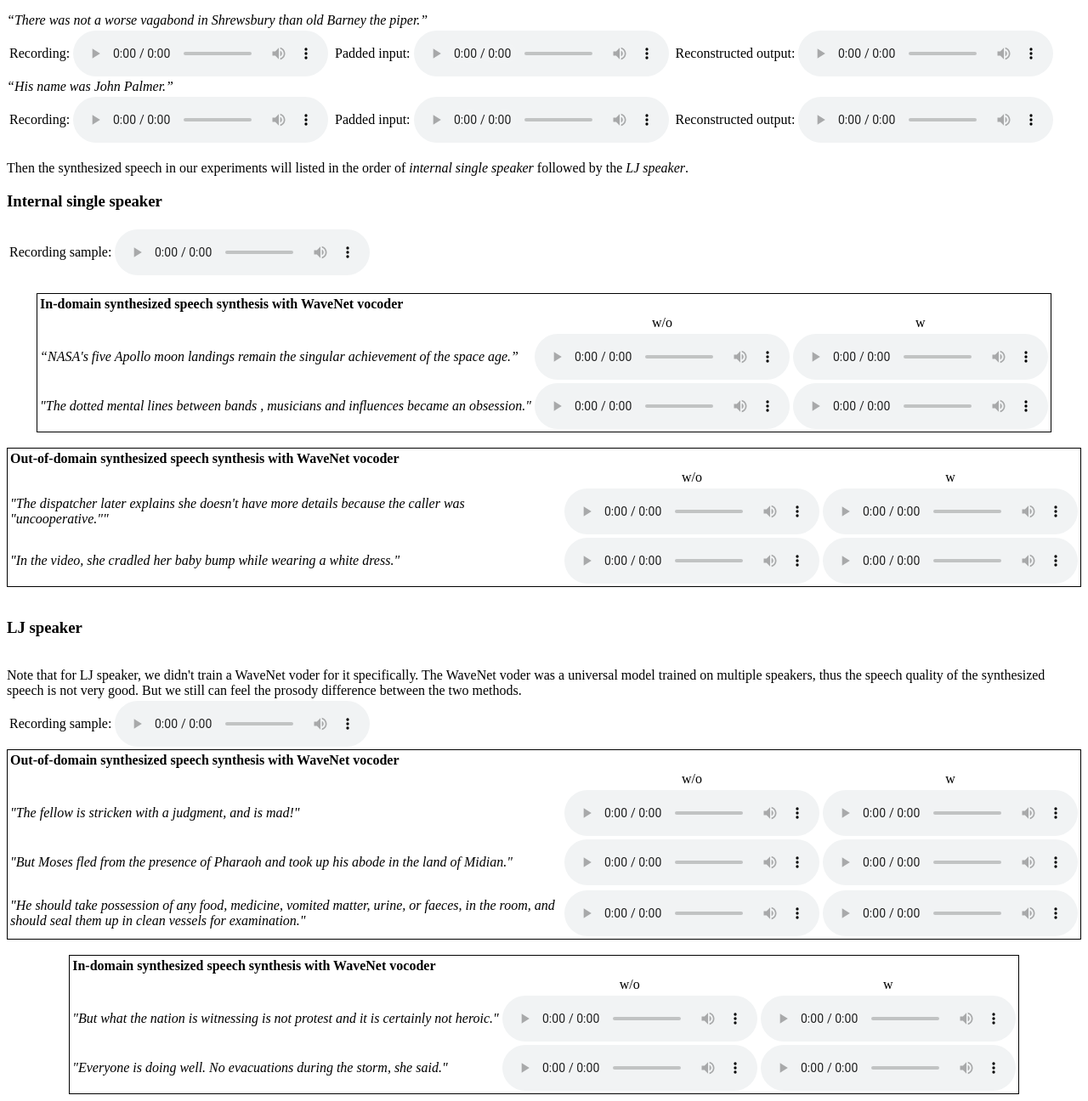
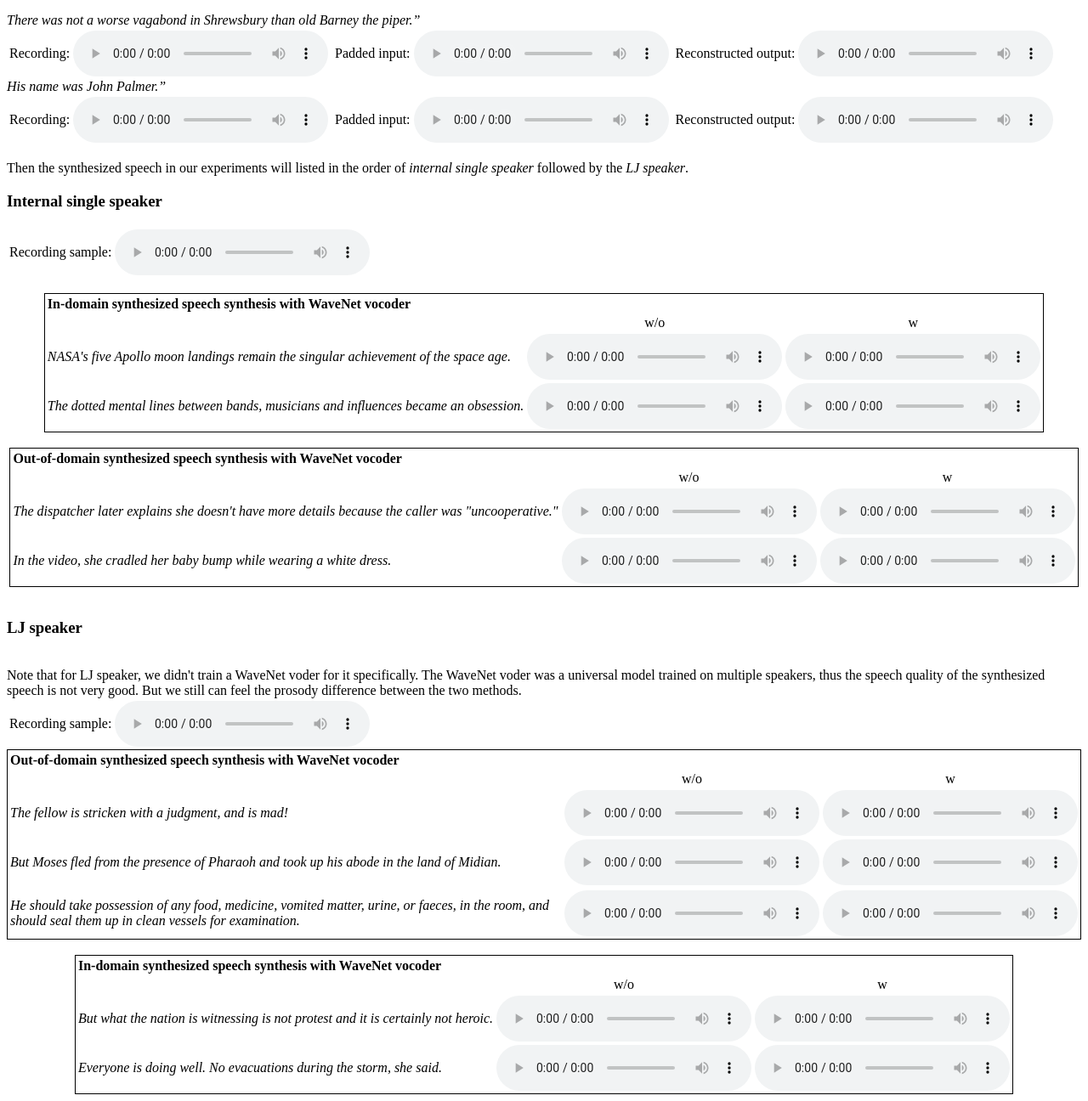
Before and after one commit to Judy44Chen/TTS, a plain HTML site: page index.html in a window 1280 px wide. Shown: the part 279-1575 px from the top of the page at 85% size. Drawn offline with Linux system fonts and the light colour scheme; a script that the page names is missing.

Commit message:
remove quote from script

```diff
--- a/index.html
+++ b/index.html
@@ -39,7 +39,7 @@ Firstly, we will present the reconstructed speech using the BERT model (audio un
 <div>
     <h3>Masked segment reconstructed by speech BERT with Griffin-Lim vocoder</h3>
 
-    <i>“There was not a worse vagabond in Shrewsbury than old Barney the piper.”</i>
+    <i>There was not a worse vagabond in Shrewsbury than old Barney the piper.”</i>
         <table><tbody><tr>
             <td>Recording:</td>
             <td>
@@ -63,7 +63,7 @@ Firstly, we will present the reconstructed speech using the BERT model (audio un
             </td>
         </tr>
     </tbody></table>
-    <i>“His name was John Palmer.”</i>
+    <i>His name was John Palmer.”</i>
     <table><tbody><tr>
         <td>Recording:</td>
         <td>
@@ -113,7 +113,7 @@ Then the synthesized speech in our experiments will listed in the order of <i>in
     <td style="text-align:center">w</td>
         </tr>
     <tr>
-    <td><i>“NASA's five Apollo moon landings remain the singular achievement of the space age.”</i></td>
+    <td><i>NASA's five Apollo moon landings remain the singular achievement of the space age.</i></td>
     <td>
         <audio controls="">
             <source src="wav/single_spkr/0000000065_wo.wav">
@@ -126,7 +126,7 @@ Then the synthesized speech in our experiments will listed in the order of <i>in
     </td>
 </tr>
 <tr>
-        <td><i>"The dotted mental lines between bands , musicians and influences became an obsession."</i></td>
+        <td><i>The dotted mental lines between bands, musicians and influences became an obsession.</i></td>
         <td>
             <audio controls="">
                 <source src="wav/single_spkr/0000000063_wo.wav">
@@ -151,7 +151,7 @@ Then the synthesized speech in our experiments will listed in the order of <i>in
     <td style="text-align:center">w</td>
 </tr>
 <tr>
-    <td><i>"The dispatcher later explains she doesn't have more details because the caller was "uncooperative.""</i></td>
+    <td><i>The dispatcher later explains she doesn't have more details because the caller was "uncooperative."</i></td>
     <td>
         <audio controls="">
             <source src="wav/single_spkr/000000000000022_wo.wav">
@@ -165,7 +165,7 @@ Then the synthesized speech in our experiments will listed in the order of <i>in
 </tr>
 
 <tr>
-    <td><i>"In the video, she cradled her baby bump while wearing a white dress."</i></td>
+    <td><i>In the video, she cradled her baby bump while wearing a white dress.</i></td>
     <td>
         <audio controls="">
             <source src="wav/single_spkr/000000000000030_wo.wav">
@@ -202,7 +202,7 @@ Note that for LJ speaker, we didn't train a WaveNet voder for it specifically. T
     <td style="text-align:center">w</td>
         </tr>
     <tr>
-    <td><i>"The fellow is stricken with a judgment, and is mad!"</i></td>
+    <td><i>The fellow is stricken with a judgment, and is mad!</i></td>
     <td>
         <audio controls="">
             <source src="wav/LJ/0000000008_wo.wav">
@@ -215,7 +215,7 @@ Note that for LJ speaker, we didn't train a WaveNet voder for it specifically. T
     </td>
 </tr>
 <tr>
-        <td><i>"But Moses fled from the presence of Pharaoh and took up his abode in the land of Midian."</i></td>
+        <td><i>But Moses fled from the presence of Pharaoh and took up his abode in the land of Midian.</i></td>
         <td>
             <audio controls="">
                 <source src="wav/LJ/0000000016_wo.wav">
@@ -230,7 +230,7 @@ Note that for LJ speaker, we didn't train a WaveNet voder for it specifically. T
 </tr>
 <tr>
     <tr>
-        <td><i>"He should take possession of any food, medicine, vomited matter, urine, or faeces, in the room, and should seal them up in clean vessels for examination."</i></td>
+        <td><i>He should take possession of any food, medicine, vomited matter, urine, or faeces, in the room, and should seal them up in clean vessels for examination.</i></td>
         <td>
             <audio controls="">
                 <source src="wav/LJ/0000000013_wo.wav">
@@ -256,7 +256,7 @@ Note that for LJ speaker, we didn't train a WaveNet voder for it specifically. T
     <td style="text-align:center">w</td>
         </tr>
     <tr>
-    <td><i>"But what the nation is witnessing is not protest and it is certainly not heroic."</i></td>
+    <td><i>But what the nation is witnessing is not protest and it is certainly not heroic.</i></td>
     <td>
         <audio controls="">
             <source src="wav/LJ/news_0000000008_wo.wav">
@@ -269,7 +269,7 @@ Note that for LJ speaker, we didn't train a WaveNet voder for it specifically. T
     </td>
 </tr>
 <tr>
-        <td><i>"Everyone is doing well. No evacuations during the storm, she said."</i></td>
+        <td><i>Everyone is doing well. No evacuations during the storm, she said.</i></td>
         <td>
             <audio controls="">
                 <source src="wav/LJ/news_0000000015_wo.wav">
@@ -286,6 +286,4 @@ Note that for LJ speaker, we didn't train a WaveNet voder for it specifically. T
 
 </div>
 
-
-
 </body></html>
```
